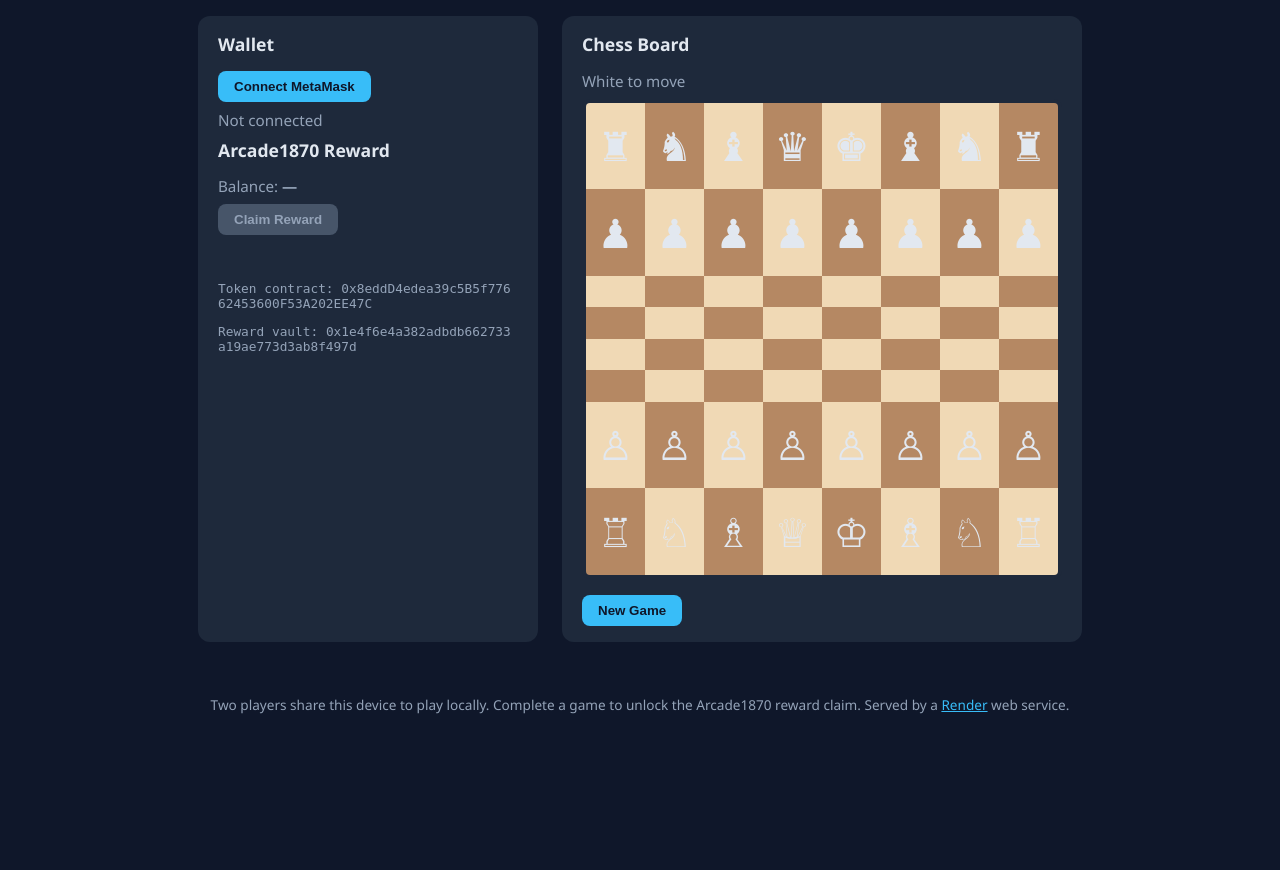
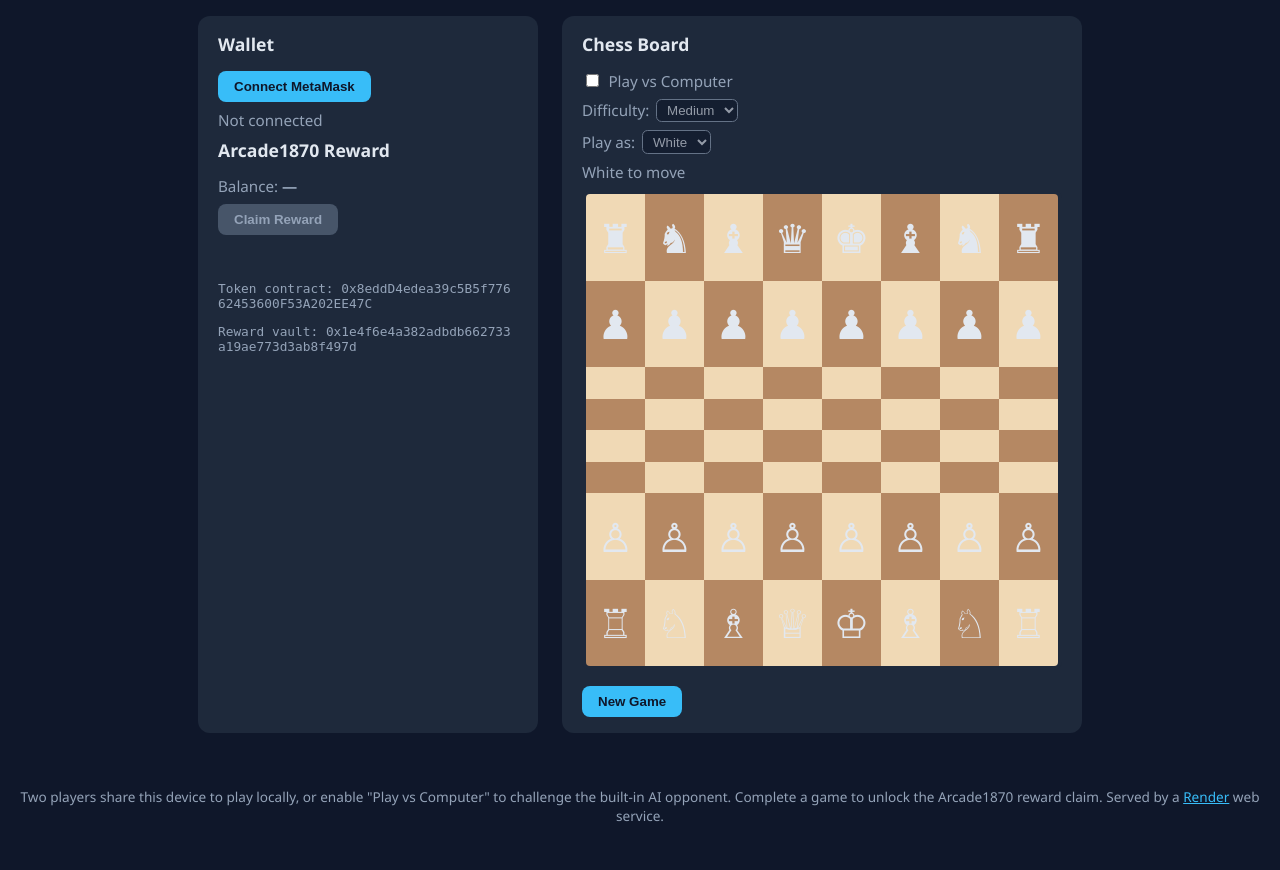
Before and after one commit to jcampbell1870/Crypto-Chess-3, a web app: page / in a window 1280 px wide. Shown: the part 109-979 px from the top of the page. Before the commit the page ends 823 px from the top, so only its background shows below. Run offline with its HTML, style and script files only (its server is not run), Linux system fonts and the light colour scheme; data that the repository does not hold is empty.

Commit message:
Add built-in AI chess opponent (minimax + alpha-beta)
Co-authored-by: jcampbell1870 <67461921+jcampbell1870@users.noreply.github.com>

```diff
--- a/css/styles.css
+++ b/css/styles.css
@@ -99,6 +99,28 @@ button:disabled {
   color: var(--muted);
 }
 
+.ai-controls {
+  margin-bottom: 0.5rem;
+}
+
+.ai-controls label {
+  display: flex;
+  align-items: center;
+  gap: 0.4rem;
+}
+
+.ai-controls select {
+  background: var(--bg);
+  color: var(--text);
+  border: 1px solid var(--muted);
+  border-radius: 0.35rem;
+  padding: 0.15rem 0.4rem;
+}
+
+.ai-controls select:disabled {
+  opacity: 0.6;
+}
+
 #board {
   display: grid;
   grid-template-columns: repeat(8, 1fr);
--- a/index.html
+++ b/index.html
@@ -33,6 +33,27 @@
 
     <section class="panel" id="game-panel" style="max-width: 520px;">
       <h2>Chess Board</h2>
+      <div class="ai-controls">
+        <label class="status-row">
+          <input type="checkbox" id="vs-computer" />
+          Play vs Computer
+        </label>
+        <label class="status-row">
+          Difficulty:
+          <select id="ai-difficulty" disabled>
+            <option value="easy">Easy</option>
+            <option value="medium" selected>Medium</option>
+            <option value="hard">Hard</option>
+          </select>
+        </label>
+        <label class="status-row">
+          Play as:
+          <select id="ai-side" disabled>
+            <option value="w" selected>White</option>
+            <option value="b">Black</option>
+          </select>
+        </label>
+      </div>
       <p class="status-row" id="turn-status">White to move</p>
       <p class="status-row" id="game-status"></p>
       <div id="board" role="grid" aria-label="Chess board"></div>
@@ -42,7 +63,8 @@
 
   <footer>
     <p>
-      Two players share this device to play locally. Complete a game to
+      Two players share this device to play locally, or enable "Play vs
+      Computer" to challenge the built-in AI opponent. Complete a game to
       unlock the Arcade1870 reward claim. Served by a
       <a href="https://render.com/" target="_blank" rel="noopener noreferrer">Render</a>
       web service.
--- /dev/null
+++ b/js/ai.js
@@ -0,0 +1,119 @@
+import { Chess } from './vendor/chess.js';
+
+// A lightweight, dependency-free chess AI: minimax search with alpha-beta
+// pruning over a material + simple positional evaluation. No external
+// engine (e.g. Stockfish) is required, so it works offline in the browser.
+
+const PIECE_VALUES = { p: 100, n: 320, b: 330, r: 500, q: 900, k: 0 };
+
+// Higher difficulties search deeper (stronger, slower); lower difficulties
+// also mix in some random moves so the computer is easy to beat.
+const DIFFICULTY_SETTINGS = {
+  easy: { depth: 1, randomness: 0.5 },
+  medium: { depth: 2, randomness: 0.15 },
+  hard: { depth: 3, randomness: 0 },
+};
+
+/// Small heuristic bonus for controlling the center and advancing pawns,
+/// so the AI doesn't just shuffle pieces around when material is even.
+function positionalBonus(piece, rank, file) {
+  const centerDistance = Math.abs(3.5 - file) + Math.abs(3.5 - rank);
+  const centerBonus = (7 - centerDistance) * 2;
+  if (piece.type === 'p') {
+    const advancement = piece.color === 'w' ? 7 - rank : rank;
+    return centerBonus + advancement * 5;
+  }
+  if (piece.type === 'n' || piece.type === 'b') {
+    return centerBonus * 1.5;
+  }
+  return centerBonus * 0.5;
+}
+
+/// Positive scores favor White, negative scores favor Black.
+function evaluateBoard(game) {
+  const rows = game.board();
+  let score = 0;
+  for (let rank = 0; rank < 8; rank++) {
+    for (let file = 0; file < 8; file++) {
+      const piece = rows[rank][file];
+      if (!piece) continue;
+      const value = PIECE_VALUES[piece.type] + positionalBonus(piece, rank, file);
+      score += piece.color === 'w' ? value : -value;
+    }
+  }
+  return score;
+}
+
+function evaluatePosition(game, depth) {
+  if (game.in_checkmate()) {
+    // The side to move has been checkmated. Prefer faster mates/slower
+    // losses by weighting in the remaining search depth.
+    const mateScore = 100000 + depth * 100;
+    return game.turn() === 'w' ? -mateScore : mateScore;
+  }
+  if (game.in_draw() || game.in_stalemate()) {
+    return 0;
+  }
+  return evaluateBoard(game);
+}
+
+function minimax(game, depth, alpha, beta, maximizing) {
+  if (depth === 0 || game.game_over()) {
+    return evaluatePosition(game, depth);
+  }
+
+  const moves = game.moves({ verbose: true });
+  let best = maximizing ? -Infinity : Infinity;
+  for (const move of moves) {
+    game.move(move);
+    const score = minimax(game, depth - 1, alpha, beta, !maximizing);
+    game.undo();
+
+    if (maximizing) {
+      best = Math.max(best, score);
+      alpha = Math.max(alpha, best);
+    } else {
+      best = Math.min(best, score);
+      beta = Math.min(beta, best);
+    }
+    if (beta <= alpha) break;
+  }
+  return best;
+}
+
+/// Picks a move for whichever side is to move in the given FEN, at the
+/// requested difficulty ('easy' | 'medium' | 'hard'). Returns a chess.js
+/// verbose move object (with `from`/`to`/`promotion`) or null if the
+/// position has no legal moves.
+export function findBestMove(fen, difficulty = 'medium') {
+  const { depth, randomness } = DIFFICULTY_SETTINGS[difficulty] || DIFFICULTY_SETTINGS.medium;
+  const game = new Chess(fen);
+  const moves = game.moves({ verbose: true });
+  if (moves.length === 0) return null;
+
+  if (randomness > 0 && Math.random() < randomness) {
+    return moves[Math.floor(Math.random() * moves.length)];
+  }
+
+  const maximizing = game.turn() === 'w';
+  let bestMoves = [];
+  let bestScore = maximizing ? -Infinity : Infinity;
+
+  for (const move of moves) {
+    game.move(move);
+    const score = minimax(game, depth - 1, -Infinity, Infinity, !maximizing);
+    game.undo();
+
+    if (maximizing ? score > bestScore : score < bestScore) {
+      bestScore = score;
+      bestMoves = [move];
+    } else if (score === bestScore) {
+      bestMoves.push(move);
+    }
+  }
+
+  // Break ties randomly so the AI doesn't always play the same line.
+  return bestMoves[Math.floor(Math.random() * bestMoves.length)];
+}
+
+export const AI_DIFFICULTIES = Object.keys(DIFFICULTY_SETTINGS);
--- a/js/board.js
+++ b/js/board.js
@@ -85,10 +85,23 @@ export class Board {
     return ['q', 'r', 'b', 'n'].includes(normalized) ? normalized : 'q';
   }
 
-  #makeMove(from, to) {
+  // Applies a move decided outside of the board's own click handling, e.g.
+  // by a computer opponent. `promotion` is optional; when omitted on a
+  // promoting move, the player is prompted as usual.
+  applyMove({ from, to, promotion } = {}) {
+    if (this.game.game_over()) return false;
+    const move = this.#makeMove(from, to, promotion);
+    if (!move) return false;
+    this.selectedSquare = null;
+    this.legalTargets = [];
+    this.render();
+    return true;
+  }
+
+  #makeMove(from, to, promotion) {
     const moveOptions = { from, to };
     if (this.#isPromotion(from, to)) {
-      moveOptions.promotion = this.#promptPromotionPiece();
+      moveOptions.promotion = promotion || this.#promptPromotionPiece();
     }
 
     const move = this.game.move(moveOptions);
@@ -108,6 +121,8 @@ export class Board {
       }
       this.onGameOver(reason);
     }
+
+    return move;
   }
 
   render() {
--- a/js/main.js
+++ b/js/main.js
@@ -2,6 +2,7 @@ import { CONFIG } from './config.js';
 import { Wallet } from './wallet.js';
 import { Token } from './token.js';
 import { Board } from './board.js';
+import { findBestMove } from './ai.js';
 
 const els = {
   connectBtn: document.getElementById('connect-wallet'),
@@ -15,6 +16,9 @@ const els = {
   claimBtn: document.getElementById('claim-reward'),
   claimStatus: document.getElementById('claim-status'),
   board: document.getElementById('board'),
+  vsComputer: document.getElementById('vs-computer'),
+  aiDifficulty: document.getElementById('ai-difficulty'),
+  aiSide: document.getElementById('ai-side'),
 };
 
 const wallet = new Wallet({
@@ -30,6 +34,8 @@ const wallet = new Wallet({
 const token = new Token(wallet);
 let rewardEligible = false;
 let rewardGame = null;
+let vsComputer = false;
+let humanColor = 'w';
 
 function updateWalletUI() {
   if (wallet.isConnected()) {
@@ -98,10 +104,31 @@ els.claimBtn.addEventListener('click', async () => {
   }
 });
 
+function aiColor() {
+  return humanColor === 'w' ? 'b' : 'w';
+}
+
+// If it's the computer's turn, let it "think" briefly (so the status
+// message is visible) and then play a move via the built-in AI.
+function maybeTriggerAiMove() {
+  if (!vsComputer) return;
+  if (board.game.game_over()) return;
+  if (board.game.turn() !== aiColor()) return;
+
+  els.turnStatus.textContent = 'Computer is thinking…';
+  els.newGameBtn.disabled = true;
+  setTimeout(() => {
+    const move = findBestMove(board.game.fen(), els.aiDifficulty.value);
+    if (move) board.applyMove(move);
+    els.newGameBtn.disabled = false;
+  }, 250);
+}
+
 const board = new Board(els.board, {
   onMove: () => {
     els.turnStatus.textContent = `${board.game.turn() === 'w' ? 'White' : 'Black'} to move`;
     els.gameStatus.textContent = board.game.in_check() ? 'Check!' : '';
+    maybeTriggerAiMove();
   },
   onGameOver: (reason) => {
     els.gameStatus.textContent = reason;
@@ -122,7 +149,7 @@ const board = new Board(els.board, {
   },
 });
 
-els.newGameBtn.addEventListener('click', () => {
+function startNewGame() {
   board.reset();
   rewardEligible = false;
   rewardGame = null;
@@ -130,6 +157,21 @@ els.newGameBtn.addEventListener('click', () => {
   els.gameStatus.textContent = '';
   els.claimStatus.textContent = '';
   updateWalletUI();
+  maybeTriggerAiMove();
+}
+
+els.newGameBtn.addEventListener('click', startNewGame);
+
+els.vsComputer.addEventListener('change', () => {
+  vsComputer = els.vsComputer.checked;
+  els.aiDifficulty.disabled = !vsComputer;
+  els.aiSide.disabled = !vsComputer;
+  maybeTriggerAiMove();
+});
+
+els.aiSide.addEventListener('change', () => {
+  humanColor = els.aiSide.value;
+  startNewGame();
 });
 
 // Initial UI state.
```
Also changed, not shown: readme.md.
